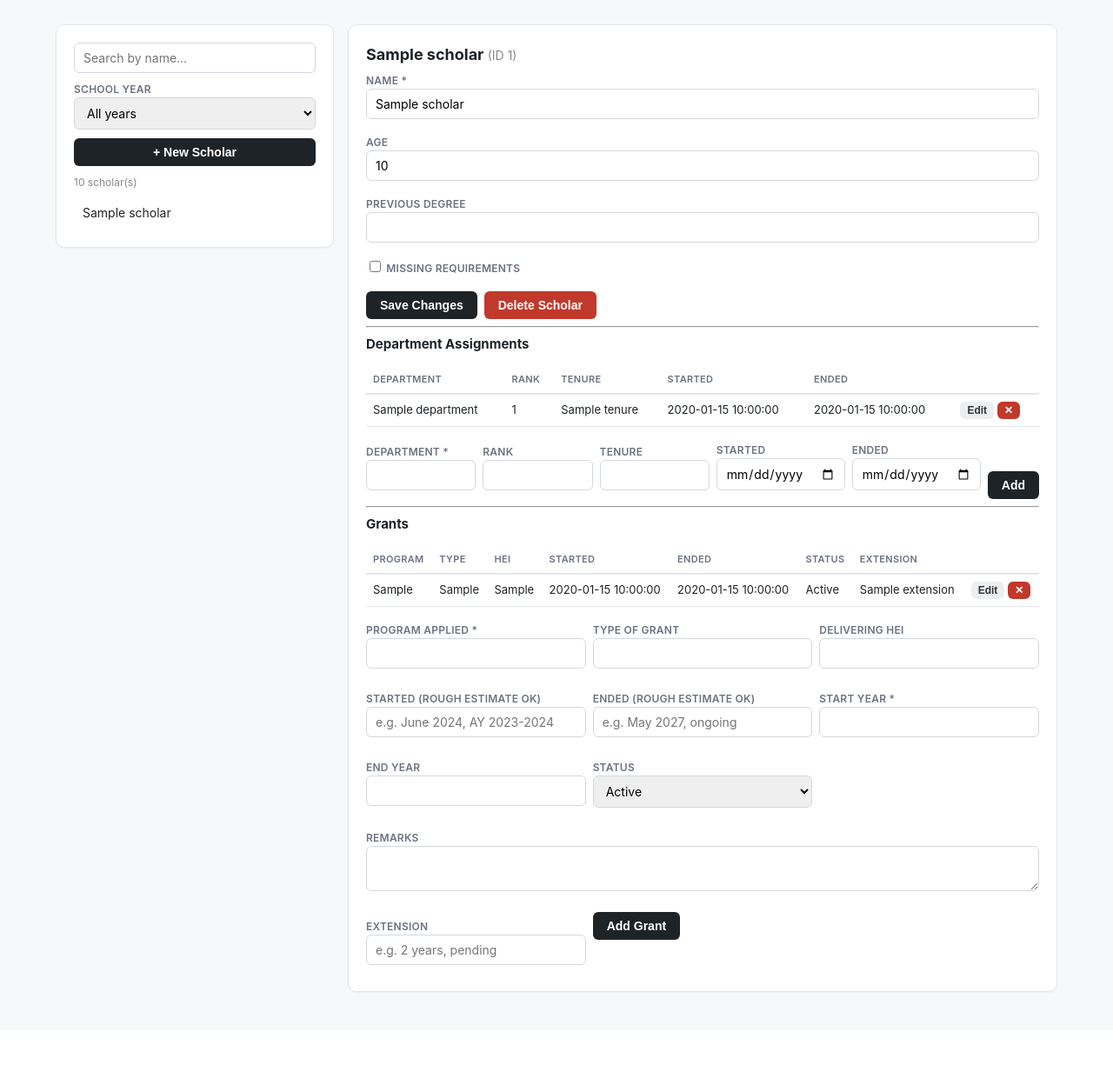
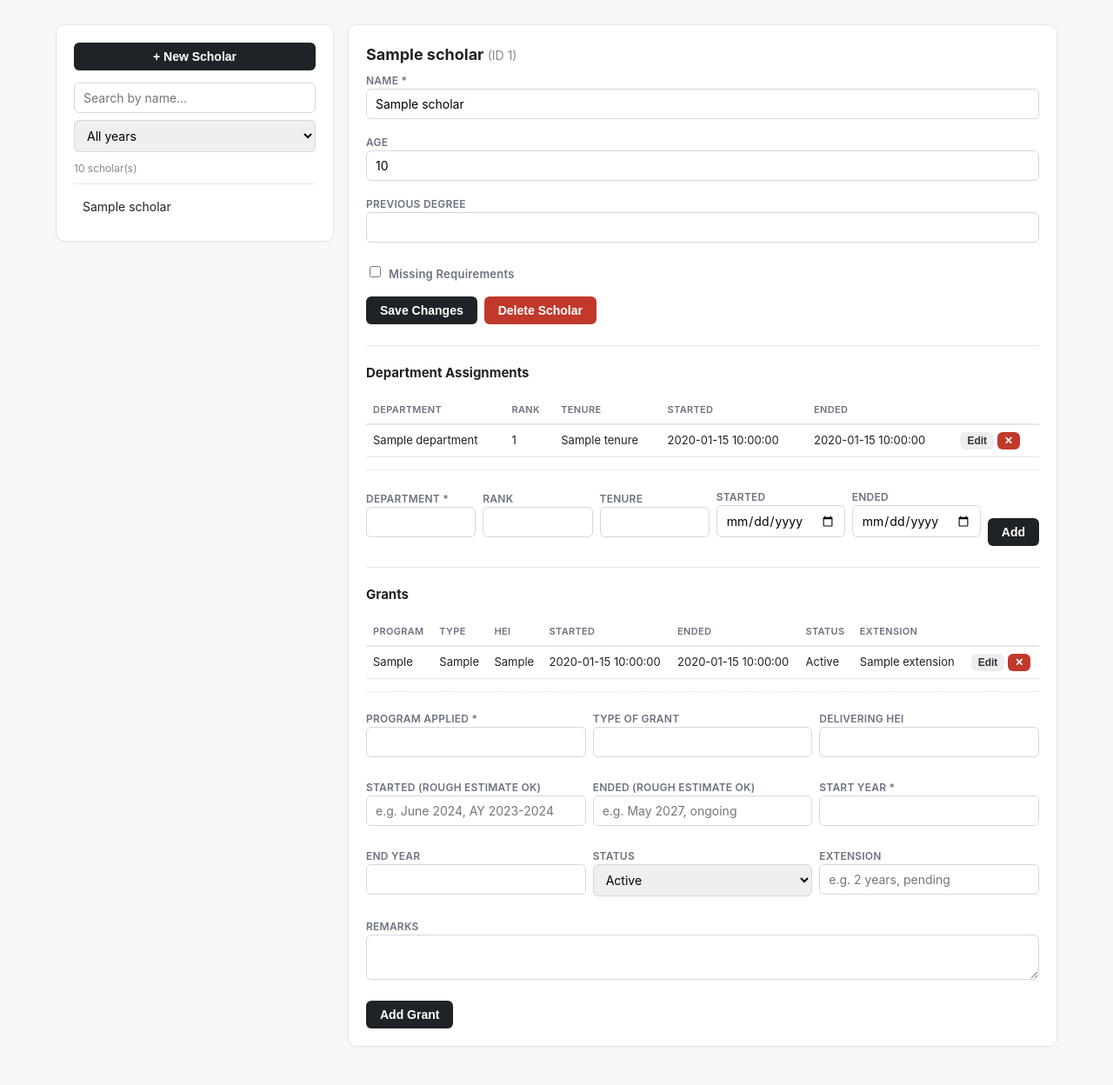
Before and after one commit to sebas011/ScholarDesk, a FastAPI app: template app/templates/scholars.html in a window 1280 px wide. Shown: the part 53-1301 px from the top of the page at 87% size. Before the commit the page ends 1195 px from the top, so only its background shows below. Run offline with FastAPI, Linux system fonts and the light colour scheme; the template is opened without the code that fills it: most values are stand-ins (such as "Sample title", 1, 10 or a date in 2020); some libraries are stand-ins or nearby versions.

Commit message:
Polish scholar list filter bar and detail page section separation

```diff
--- a/app/templates/partials/scholar_detail.html
+++ b/app/templates/partials/scholar_detail.html
@@ -10,7 +10,9 @@
     <input name="age" type="number">
     <label>Previous Degree</label>
     <input name="previous_degree">
-    <label><input type="checkbox" name="missing_requirements" value="true" style="width:auto;"> Missing Requirements</label>
+    <label style="display:flex; align-items:center; gap:6px; text-transform:none; font-size:13px; margin-top:14px;">
+        <input type="checkbox" name="missing_requirements" value="true" style="width:auto; margin:0;"> Missing Requirements
+    </label>
 
     <h4>Initial Department Assignment (optional)</h4>
     <label>Department</label>
@@ -39,7 +41,7 @@
     <input name="age" type="number" value="{{ scholar.age or '' }}">
     <label>Previous Degree</label>
     <input name="previous_degree" value="{{ scholar.previous_degree or '' }}">
-    <label>
+    <label style="display:flex; align-items:center; gap:6px; text-transform:none; font-size:13px; margin-top:14px;">
         <input type="checkbox" name="missing_requirements" value="true" style="width:auto;"
                {% if scholar.missing_requirements %}checked{% endif %}>
         Missing Requirements
@@ -54,8 +56,8 @@
     </div>
 </form>
 
-<hr>
-<h3>Department Assignments</h3>
+<div style="margin-top:24px; padding-top:20px; border-top:1px solid var(--border, #e3e6ea);">
+<h3 style="margin-bottom:14px;">Department Assignments</h3>
 <table>
     <tr><th>Department</th><th>Rank</th><th>Tenure</th><th>Started</th><th>Ended</th><th></th></tr>
 {% for a in assignments %}
@@ -75,7 +77,8 @@
     <tr><td colspan="6" style="color:#888;">No assignments yet.</td></tr>
     {% endfor %}
 </table>
-<form hx-post="/scholars/{{ scholar.id }}/assignments" hx-target="#scholar-detail" style="margin-top:10px;">
+<form hx-post="/scholars/{{ scholar.id }}/assignments" hx-target="#scholar-detail"
+      style="margin-top:14px; padding-top:14px; border-top:1px dashed var(--border, #e3e6ea);">
     <div style="display:grid; grid-template-columns: repeat(5, 1fr) auto; gap:8px; align-items:end;">
         <div><label>Department *</label><input name="department" required></div>
         <div><label>Rank</label><input name="rank"></div>
@@ -85,9 +88,10 @@
         <div><button type="submit">Add</button></div>
     </div>
 </form>
+</div>
 
-<hr>
-<h3>Grants</h3>
+<div style="margin-top:24px; padding-top:20px; border-top:1px solid var(--border, #e3e6ea);">
+<h3 style="margin-bottom:14px;">Grants</h3>
 <table>
     <tr><th>Program</th><th>Type</th><th>HEI</th><th>Started</th><th>Ended</th><th>Status</th><th>Extension</th><th></th></tr>
     {% for g in grants %}
@@ -108,7 +112,8 @@
     <tr><td colspan="8" style="color:#888;">No grants yet.</td></tr>
     {% endfor %}
 </table>
-<form hx-post="/scholars/{{ scholar.id }}/grants" hx-target="#scholar-detail" style="margin-top:10px;">
+<form hx-post="/scholars/{{ scholar.id }}/grants" hx-target="#scholar-detail"
+      style="margin-top:14px; padding-top:14px; border-top:1px dashed var(--border, #e3e6ea);">
     <div style="display:grid; grid-template-columns: repeat(3, 1fr); gap:8px;">
         <div><label>Program Applied *</label><input name="program_applied" required></div>
         <div><label>Type of Grant</label><input name="type_of_grant"></div>
@@ -124,10 +129,10 @@
                 <option>Pending</option><option>On Hold</option><option>Withdrawn</option>
             </select>
         </div>
+        <div><label>Extension</label><input name="extension" placeholder="e.g. 2 years, pending"></div>
         <div style="grid-column: 1 / -1;"><label>Remarks</label><textarea name="remarks" rows="2"></textarea></div>
-        <div><label>Extension</label><input name="extension" placeholder="e.g. 2 years, pending"></div>
-        <div><button type="submit">Add Grant</button></div>
+        <div style="grid-column: 1 / -1;"><button type="submit">Add Grant</button></div>
     </div>
 </form>
-
+</div>
 {% endif %}
--- a/app/templates/scholars.html
+++ b/app/templates/scholars.html
@@ -2,12 +2,16 @@
 {% block content %}
 <div class="layout">
     <div class="card">
+        <button style="width:100%; margin-bottom:14px;" hx-get="/scholars/new" hx-target="#scholar-detail">
+            + New Scholar
+        </button>
+
         <input type="search" name="q" placeholder="Search by name..." value="{{ q }}"
+               style="margin-bottom:8px;"
                hx-get="/scholars/list" hx-trigger="input changed delay:300ms" hx-target="#scholar-list"
                hx-include="#year-filter" hx-vals='{"offset": 0}'>
 
-        <label style="margin-top:0;">School year</label>
-        <select id="year-filter" name="year"
+        <select id="year-filter" name="year" style="margin-bottom:10px;"
                 hx-get="/scholars/list" hx-trigger="change" hx-target="#scholar-list"
                 hx-include="[name='q']" hx-vals='{"offset": 0}'>
             <option value="" {% if not year %}selected{% endif %}>All years</option>
@@ -16,10 +20,9 @@
             {% endfor %}
         </select>
 
-        <button style="width:100%; margin-bottom:10px;" hx-get="/scholars/new" hx-target="#scholar-detail">
-            + New Scholar
-        </button>
-        <div style="font-size:12px; color:#888; margin-bottom:6px;">{{ total }} scholar(s)</div>
+        <div style="font-size:12px; color:#888; padding-bottom:8px; margin-bottom:6px; border-bottom:1px solid var(--border, #e3e6ea);">
+            {{ total }} scholar(s)
+        </div>
         <ul class="scholar-list" id="scholar-list"
             hx-trigger="scholar-changed from:body" hx-get="/scholars/list"
             hx-include="[name='q'], #year-filter" hx-vals='{"offset": 0}'>
```
